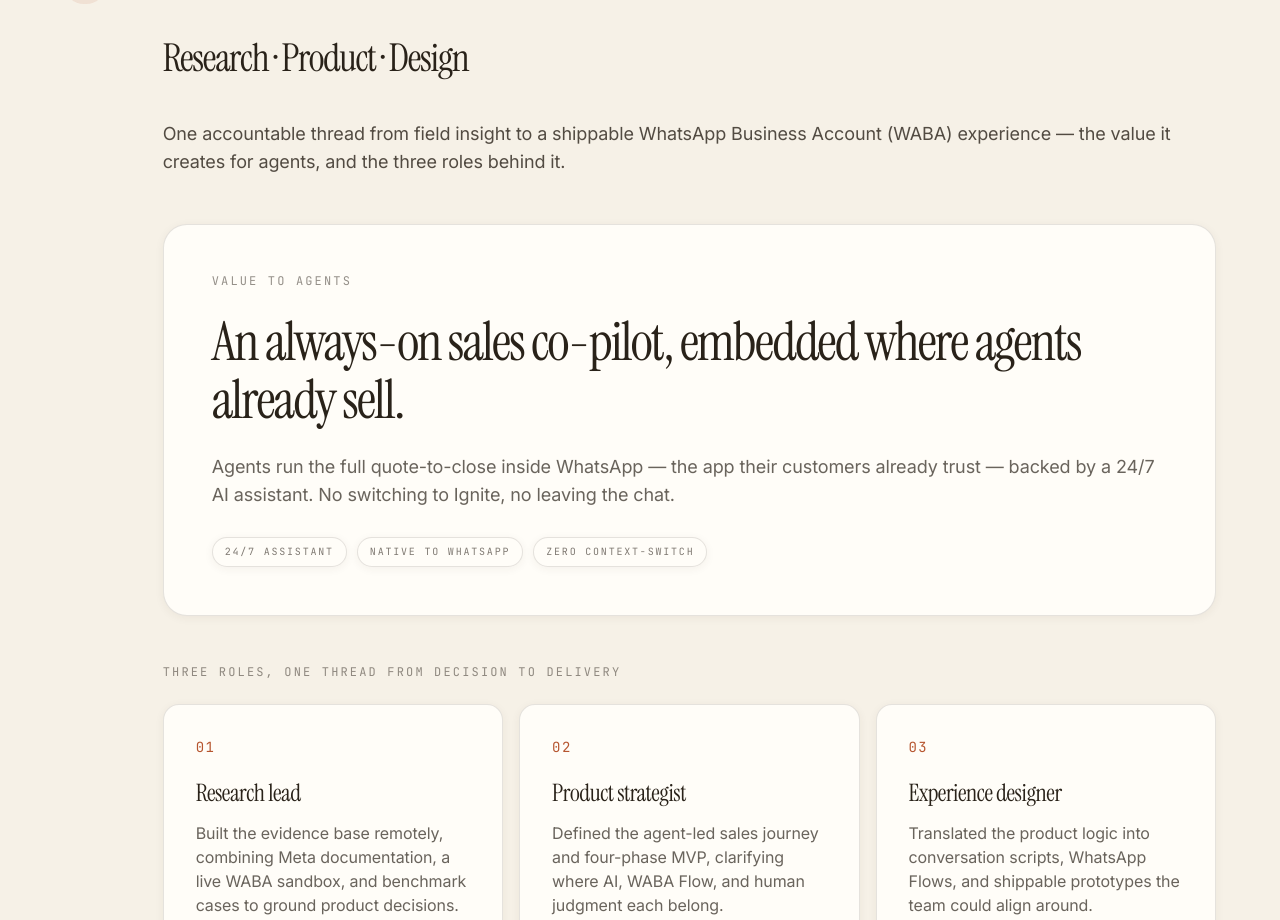
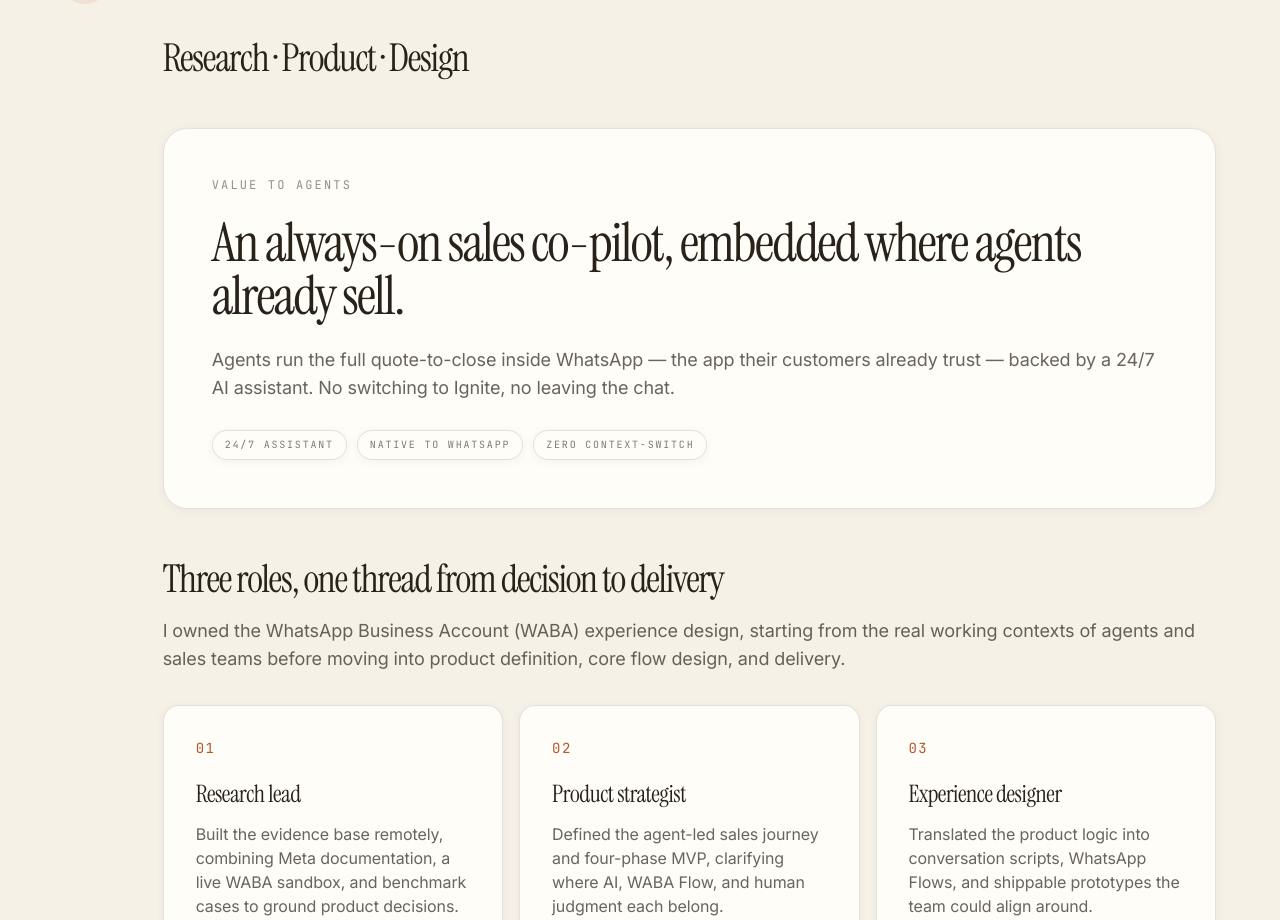
Before and after one commit to designerliangyue/portfolio2026, a Next.js app: page /work/ai-copilot in a window 1280 px wide. Shown: the part 2134-3054 px from the top of the page. Built offline with nearby package versions, Linux system fonts and the light colour scheme.

Commit message:
Refine AI copilot contribution section

```diff
--- a/components/case-study/ContributionRoles.tsx
+++ b/components/case-study/ContributionRoles.tsx
@@ -6,6 +6,7 @@ import { useLocale } from "@/components/LocaleProvider";
 export function ContributionRoles() {
   const { locale } = useLocale();
   const c = contribution[locale];
+  const headlineLeading = locale === "zh" ? "leading-[0.9]" : "leading-[0.98]";
 
   return (
     <div className="mt-12 space-y-10 md:space-y-12">
@@ -13,7 +14,7 @@ export function ContributionRoles() {
       <div className="studio-chip rounded-3xl p-6 md:p-10 lg:p-12">
         <p className="label mb-6">{c.valueLabel}</p>
         <p
-          className="font-display tracking-tighter2 leading-[1.08] text-ink text-[clamp(1.875rem,4.2vw,3.4rem)]"
+          className={`font-display tracking-tighter2 ${headlineLeading} text-ink text-[clamp(1.875rem,4.2vw,3.4rem)]`}
           style={{ wordBreak: "normal" }}
         >
           {c.headline}
@@ -33,7 +34,10 @@ export function ContributionRoles() {
 
       {/* Three roles, one accountable thread */}
       <div>
-        <p className="label mb-6">{c.rolesLabel}</p>
+        <h3 className="display-3 mb-4 text-ink">{c.rolesLabel}</h3>
+        <p className="mb-8 w-full text-base md:text-lg text-ink/70 leading-relaxed">
+          {c.rolesIntro}
+        </p>
         <div className="grid md:grid-cols-3 gap-4">
           {c.roles.map((role) => (
             <div key={role.id} className="studio-chip rounded-2xl p-6 md:p-8">
--- a/content/ai-copilot-interactive.ts
+++ b/content/ai-copilot-interactive.ts
@@ -36,6 +36,7 @@ export type ContributionContent = {
   body: string;
   chips: string[];
   rolesLabel: string;
+  rolesIntro: string;
   roles: ContributionRole[];
 };
 
@@ -47,6 +48,8 @@ export const contribution: Record<"en" | "zh", ContributionContent> = {
       "Agents run the full quote-to-close inside WhatsApp — the app their customers already trust — backed by a 24/7 AI assistant. No switching to Ignite, no leaving the chat.",
     chips: ["24/7 assistant", "Native to WhatsApp", "Zero context-switch"],
     rolesLabel: "Three roles, one thread from decision to delivery",
+    rolesIntro:
+      "I owned the WhatsApp Business Account (WABA) experience design, starting from the real working contexts of agents and sales teams before moving into product definition, core flow design, and delivery.",
     roles: [
       {
         id: "research",
@@ -78,6 +81,8 @@ export const contribution: Record<"en" | "zh", ContributionContent> = {
       "代理人无需离开 WhatsApp——客户本就信任的应用——即可完成从报价到成交的全流程，并有 7×24 小时在线的 AI 助手支持。无需切换到 Ignite，无需离开聊天。",
     chips: ["7×24 在线助手", "原生于 WhatsApp", "零场景切换"],
     rolesLabel: "三重角色，串起从判断到交付的完整链路",
+    rolesIntro:
+      "我负责 WhatsApp Business Account（WABA）的体验设计，从代理人与销售团队的真实工作场景中梳理问题，再推进产品定义、核心流程设计与交付落地。",
     roles: [
       {
         id: "research",
--- a/content/projects.ts
+++ b/content/projects.ts
@@ -160,9 +160,7 @@ export const projects: Project[] = [
       {
         kicker: "Contribution",
         title: "Research · Product · Design",
-        body: [
-          "One accountable thread from field insight to a shippable WhatsApp Business Account (WABA) experience — the value it creates for agents, and the three roles behind it."
-        ]
+        body: []
       },
       {
         kicker: "Research",
--- a/content/projects.zh.ts
+++ b/content/projects.zh.ts
@@ -124,7 +124,7 @@ export const projectsZh: Project[] = [
         kicker: "贡献",
         kickerKey: "Contribution",
         title: "研究 · 产品 · 设计",
-        body: ["我负责 WhatsApp Business Account（WABA）体验设计，先从代理人与销售团队的实际工作场景中梳理问题，再推进产品定义、核心流程设计与交付落地。"]
+        body: []
       },
       {
         kicker: "研究",
```
